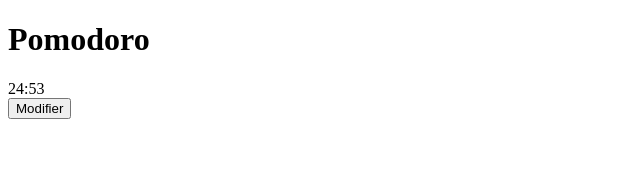
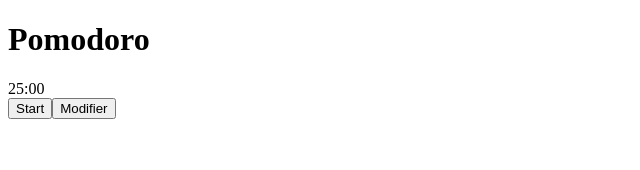
Before and after one commit to ScrimaliAnthony/PomodoroWeb, a React (Vite) app in the folder frontend/: page / in a window 1280 px wide. Shown: the top 170 px of the page, without its empty margins (0-640 px from the left). Built offline with nearby package versions, Linux system fonts and the light colour scheme.

Commit message:
[feat] POM-007-pomodoro : Ajout d'un bouton qui lance ou met en pause le timer

```diff
--- a/frontend/src/App.jsx
+++ b/frontend/src/App.jsx
@@ -1,4 +1,5 @@
 import PomodoroTimer from "./components/PomodoroTimer";
+import StartPausePomodoro from "./components/StartPausePomodoro";
 import UpdatePomodoro from "./components/UpdatePomodoro";
 
 import { useEffect, useState } from "react";
@@ -6,16 +7,18 @@
 export default function App() {
   const [minutes, setMinutes] = useState(25);
   const [seconds, setSeconds] = useState(0);
-  const [start, setStart] = useState();
+  const [selectedTime, setSelectedTime] = useState();
+  const [isStart, setIsStart] = useState(false);
 
   useEffect(() => {
-    setStart(minutes * 60 + seconds)
+    setSelectedTime(minutes * 60 + seconds)
   }, [minutes, seconds])
 
   return (
     <>
       <h1>Pomodoro</h1>
-      <PomodoroTimer start={start} minutes={minutes} seconds={seconds} />
+      <PomodoroTimer selectedTime={selectedTime} isStart={isStart}/>
+      <StartPausePomodoro isStart={isStart} setIsStart={setIsStart} />
       <UpdatePomodoro setMinutes={setMinutes} setSeconds={setSeconds} />
     </>
   )
--- a/frontend/src/components/PomodoroTimer.jsx
+++ b/frontend/src/components/PomodoroTimer.jsx
@@ -8,18 +8,18 @@
   return `${mm}:${ss}`;
 }
 
-export default function PomodoroTimer({ start, minutes, seconds }) {
-  const [timer, setTimer] = useState(start);
+export default function PomodoroTimer({ selectedTime, isStart }) {
+  const [timer, setTimer] = useState(selectedTime);
 
   useEffect(() => {
-    setTimer(start);
-  }, [start]);
+    setTimer(selectedTime);
+  }, [selectedTime]);
 
   useEffect(() => {
-    if (timer <= 0) return;
+    if (!isStart || timer <= 0) return;
     const id = setTimeout(() => setTimer((t) => Math.max(0, t - 1)), 1000);
     return () => clearTimeout(id);
-  }, [timer]);
+  }, [timer, isStart]);
 
   return (
     <>
--- /dev/null
+++ b/frontend/src/components/StartPausePomodoro.jsx
@@ -0,0 +1,8 @@
+export default function StartPausePomodoro({ isStart, setIsStart }) {
+
+    const startOrStop = () => {
+        setIsStart(!isStart)
+    }
+
+    return <button onClick={startOrStop}>{isStart ? "Pause" : "Start"}</button>
+}
```
